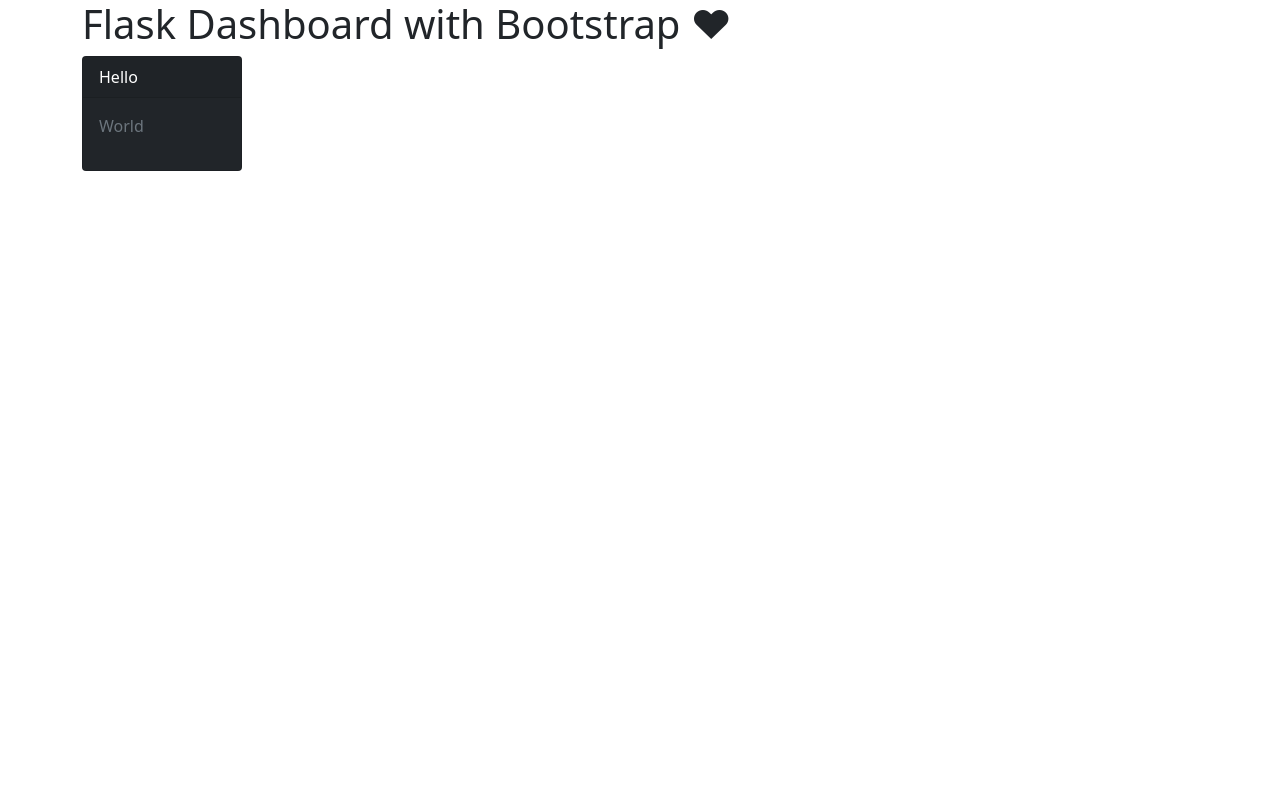
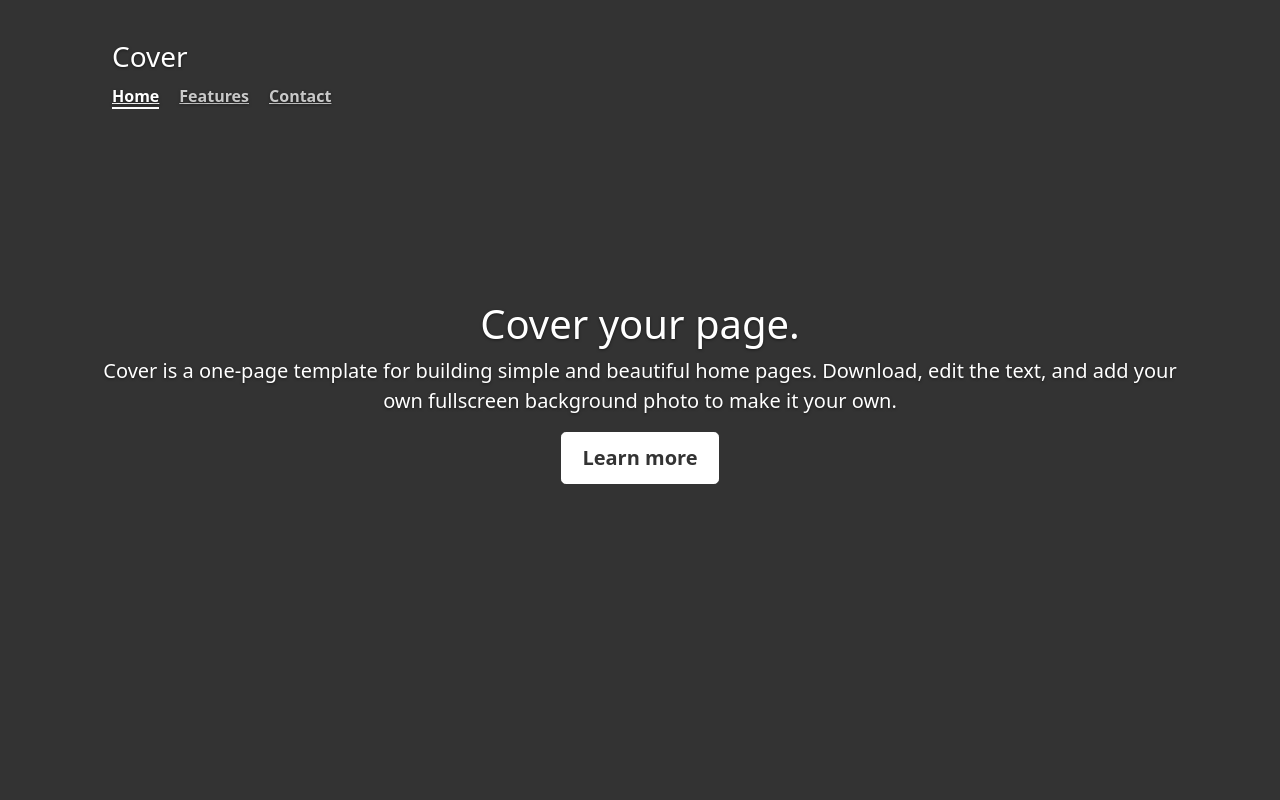
Before and after one commit to Adilius/four-color-test, a Flask app: page / in a window 1280 px wide. Run offline with Flask 2, Linux system fonts and the light colour scheme; some libraries are stand-ins or nearby versions.

Commit message:
Created cover landing page

```diff
--- a/app.py
+++ b/app.py
@@ -1,6 +1,16 @@
-from flask import Flask, render_template
+from flask import Flask, render_template, url_for
+from flask_sqlalchemy import SQLAlchemy
 
 app = Flask(__name__)
+app.config['SQLALCHEMY_DATABASE_URI'] = 'sqlite:///test.db'
+db = SQLAlchemy(app)
+
+class data(db.Model):
+    id = db.Column(db.Integer, primary_key=True)
+    content = db.Column(db.String(200), nullable=False)
+
+    def __repr__(self):
+        return '<Task %r>' % self.id
 
 @app.route('/')
 def index():
--- /dev/null
+++ b/static/CSS/cover.css
@@ -0,0 +1,133 @@
+/*
+ * Globals
+ */
+
+/* Links */
+a,
+a:focus,
+a:hover {
+  color: #fff;
+}
+
+/* Custom default button */
+.btn-default,
+.btn-default:hover,
+.btn-default:focus {
+  color: #333;
+  text-shadow: none; /* Prevent inheritence from `body` */
+  background-color: #fff;
+  border: 1px solid #fff;
+}
+
+
+/*
+ * Base structure
+ */
+
+html,
+body {
+  height: 100%;
+  background-color: #fff;
+}
+body {
+  color: #fff;
+  text-align: center;
+  text-shadow: 0 1px 3px rgba(0,0,0,.5);
+}
+
+/* Extra markup and styles for table-esque vertical and horizontal centering */
+.site-wrapper {
+  display: table;
+  width: 100%;
+  height: 100%;
+  background-color: #333;
+}
+.site-wrapper-inner {
+  display: table-cell;
+  vertical-align: top;
+}
+.cover-container {
+  margin-right: auto;
+  margin-left: auto;
+}
+
+/* Padding for spacing */
+.inner {
+  padding: 30px;
+}
+
+
+/*
+ * Header
+ */
+.masthead-brand {
+  margin-top: 10px;
+  margin-bottom: 10px;
+}
+
+.masthead-nav > li {
+  display: inline-block;
+}
+.masthead-nav > li + li {
+  margin-left: 20px;
+}
+.masthead-nav > li > a {
+  padding-right: 0;
+  padding-left: 0;
+  font-size: 16px;
+  font-weight: bold;
+  color: #fff; /* IE8 proofing */
+  color: rgba(255,255,255,.75);
+  border-bottom: 2px solid transparent;
+}
+.masthead-nav > li > a:hover,
+.masthead-nav > li > a:focus {
+  background-color: transparent;
+  border-bottom-color: #a9a9a9;
+  border-bottom-color: rgba(255,255,255,.25);
+}
+.masthead-nav > .active > a,
+.masthead-nav > .active > a:hover,
+.masthead-nav > .active > a:focus {
+  color: #fff;
+  border-bottom-color: #fff;
+}
+
+@media (min-width: 768px) {
+  .masthead-brand {
+    float: left;
+  }
+  .masthead-nav {
+    float: right;
+  }
+}
+
+
+/*
+ * Cover
+ */
+
+.cover {
+  padding: 0 20px;
+}
+.cover .btn-lg {
+  padding: 10px 20px;
+  font-weight: bold;
+}
+
+/*
+ * Affix and center
+ */
+
+@media (min-width: 768px) {
+  /* Pull out the header and footer */
+  .masthead {
+    position: fixed;
+    top: 0;
+  }
+  /* Start the vertical centering */
+  .site-wrapper-inner {
+    vertical-align: middle;
+  }
+
+}
--- /dev/null
+++ b/templates/base.html
@@ -0,0 +1,16 @@
+<!DOCTYPE html>
+<html lang="en">
+<head>
+    <meta charset="UTF-8">
+    <meta http-equiv="X-UA-Compatible" content="IE=edge">
+    <meta name="viewport" content="width=device-width, initial-scale=1.0">
+
+    <link rel="stylesheet" href="{{ url_for('static', filename='css/reset.css') }}">
+    <link rel="stylesheet" href="{{ url_for('static', filename='css/bootstrap.css') }}">
+
+    {% block head %}{% endblock %}
+</head>
+<body class="body">
+    {% block body %}{% endblock %}
+</body>
+</html>
--- a/templates/index.html
+++ b/templates/index.html
@@ -1,30 +1,40 @@
-<!DOCTYPE html>
-<html lang="en">
-<head>
-    <meta charset="UTF-8">
-    <meta http-equiv="X-UA-Compatible" content="IE=edge">
-    <meta name="viewport" content="width=device-width, initial-scale=1.0">
+{% extends 'base.html' %}
 
-    <link rel="stylesheet" href="../static/CSS/reset.css">
-    <link rel="stylesheet" href="../static/CSS/bootstrap.css">
+{% block head %}
+    <link rel="stylesheet" href="{{ url_for('static', filename='css/cover.css') }}">
+{% endblock %}
 
-    <title>Document</title>
-</head>
-<body>
-    <div class="container">
-        <h1>Flask Dashboard with Bootstrap ♥</h1>
-        <div class="row">
-            <div class="col-12">
-                <div class="card text-white bg-dark mb-3 h-100" style="max-width: 10rem;">
-                    <div class="card-header">Hello</div>
-                    <div class="card-body text-secondary">
-                        <p class="card-text" >
-                            World
-                        </p>
-                    </div>
-                </div>
-            </div>
+{% block body %}
+<div class="site-wrapper">
+
+    <div class="site-wrapper-inner">
+
+      <div class="container">
+
+        <div class="masthead clearfix">
+          <div class="container inner">
+            <h3 class="masthead-brand">Cover</h3>
+            <nav>
+              <ul class="nav masthead-nav">
+                <li class="active"><a href="#">Home</a></li>
+                <li><a href="#">Features</a></li>
+                <li><a href="#">Contact</a></li>
+              </ul>
+            </nav>
+          </div>
         </div>
+
+        <div class="inner cover">
+          <h1 class="cover-heading">Cover your page.</h1>
+          <p class="lead">Cover is a one-page template for building simple and beautiful home pages. Download, edit the text, and add your own fullscreen background photo to make it your own.</p>
+          <p class="lead">
+            <a href="#" class="btn btn-lg btn-default">Learn more</a>
+          </p>
+        </div>
+
+      </div>
+
     </div>
-</body>
-</html>
+
+  </div>
+{% endblock %}
```
Also changed, not shown: test.db (added).
